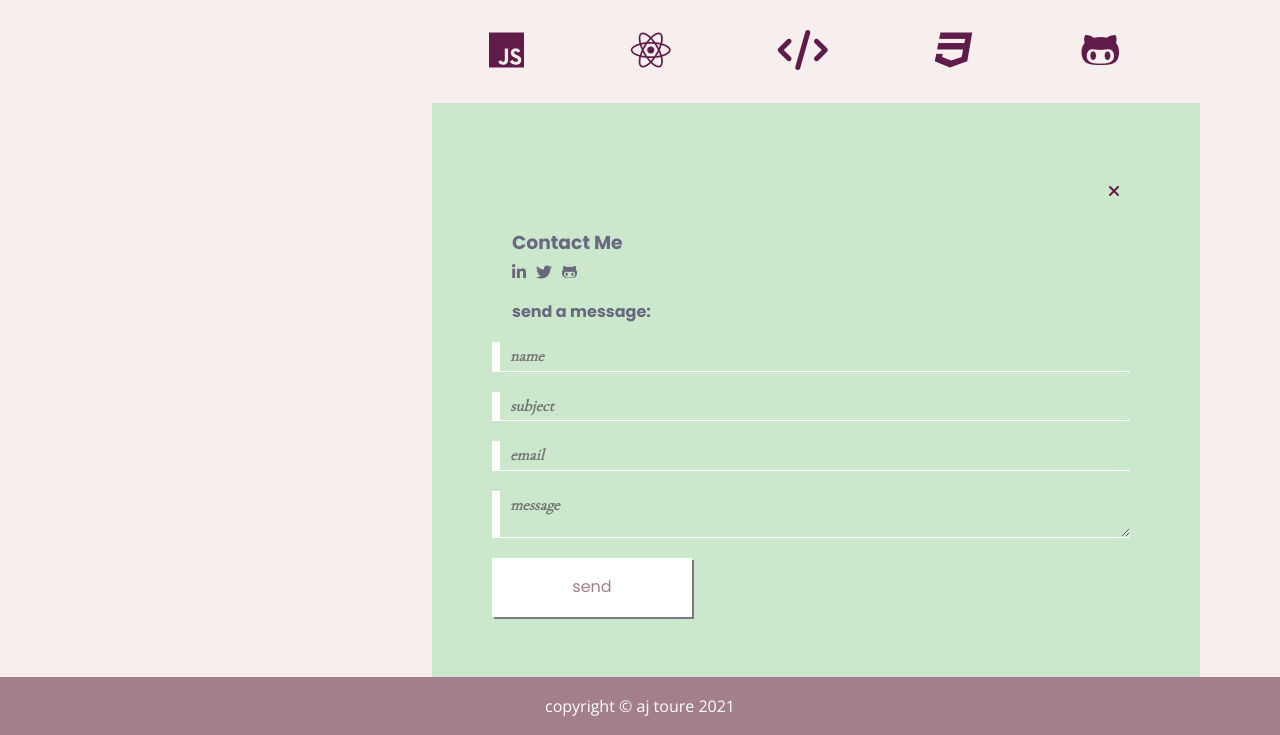
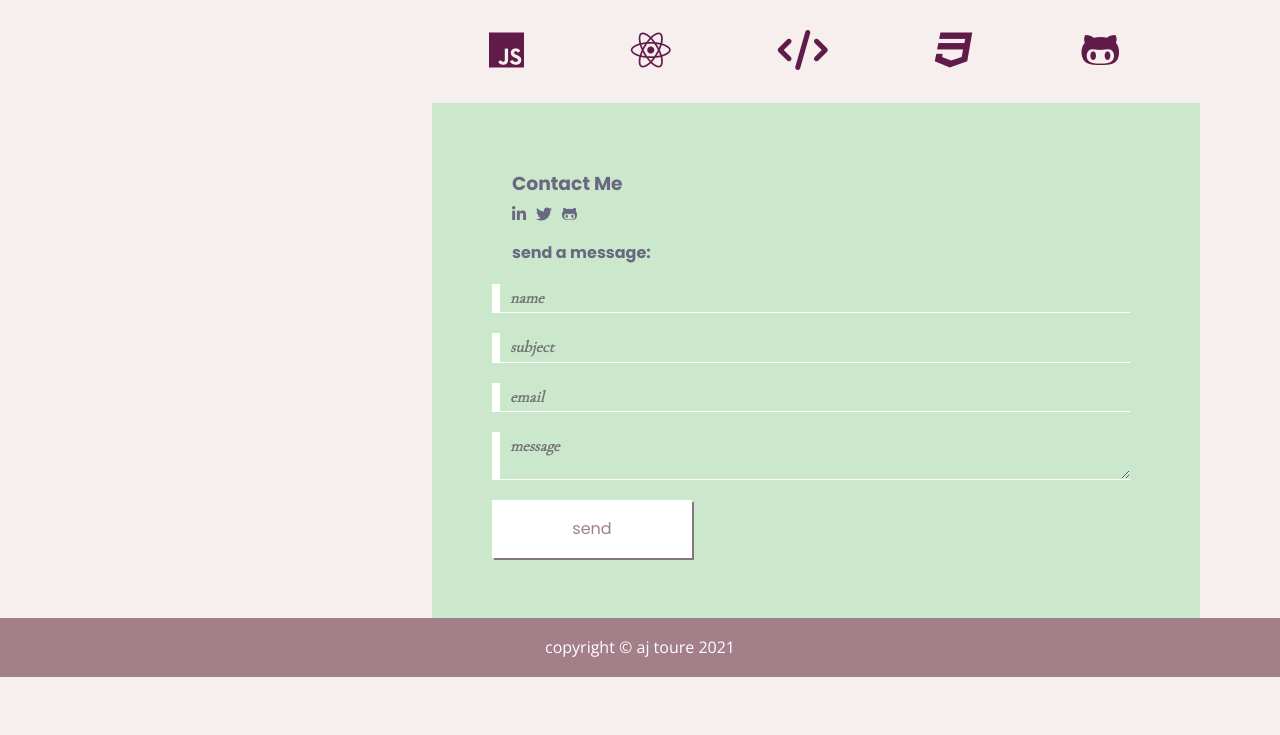
Before and after one commit to ajtoure/ajtoure-portfolio, a plain HTML site: page index.html in a window 1280 px wide. Shown: the part 3769-4504 px from the top of the page. After the commit the page ends 4446 px from the top, so only its background shows below. Drawn offline with nearby package versions, Linux system fonts and the light colour scheme.

Commit message:
changes to icons until javascript can be completed

```diff
--- a/index.html
+++ b/index.html
@@ -235,7 +235,7 @@
       <aside class="contact">
         <div class="contactButtonContainer">
           <button class="hidden openContact"><i class="fas fa-chevron-up"></i></button>
-          <button class="closeContact"><i class="fas fa-times"></i></button>
+          <button class="hidden closeContact"><i class="fas fa-times"></i></button>
         </div>
         <h3>Contact Me</h3>
         <ul class="contactLinks">
```
